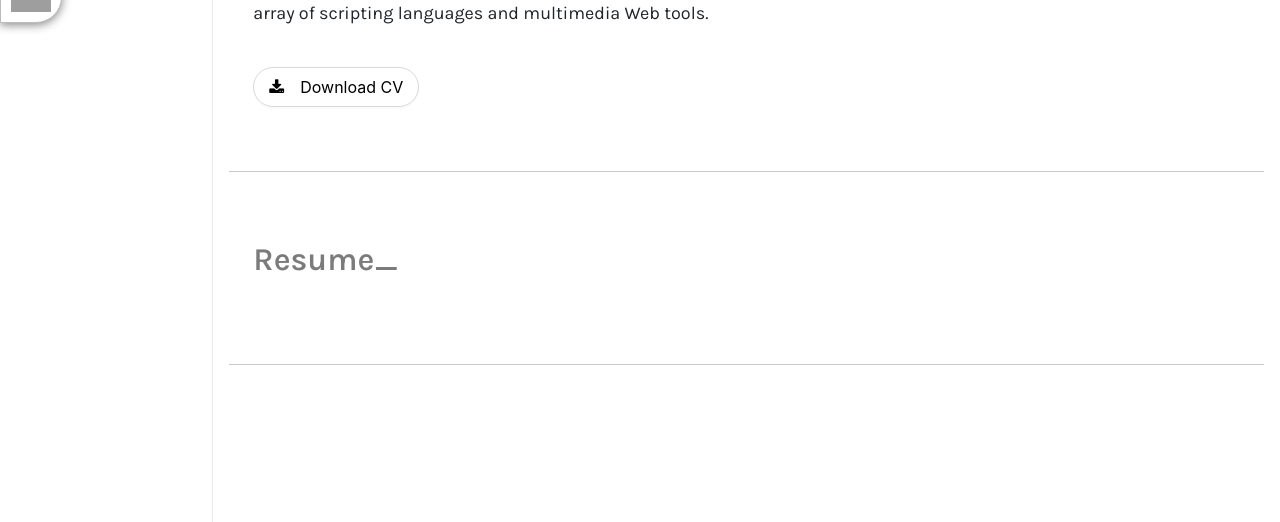
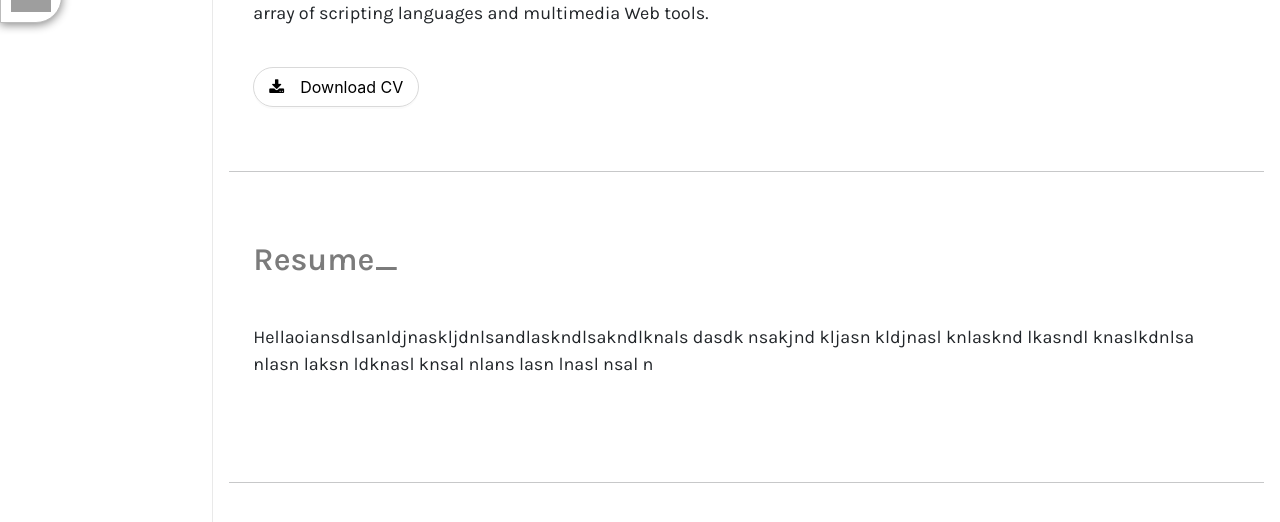
Before and after one commit to GavinDmello97/my-portfolio, a React (Create React App) app: page /main/ in a window 1280 px wide. Shown: the part 757-1279 px from the top of the page. Built offline with nearby package versions, Linux system fonts and the light colour scheme; grey boxes are pictures that could not be loaded.

Commit message:
added timed animation on view

```diff
--- a/src/config/dataset.ts
+++ b/src/config/dataset.ts
@@ -28,7 +28,7 @@ export const USER: User = {
           the best practices in Product Development. Fast learner, hard worker and team player
           who is proficient in an array of scripting languages and multimedia Web tools.`,
   resume: {
-    bio: "",
+    bio: "Hellaoiansdlsanldjnaskljdnlsandlaskndlsakndlknals dasdk nsakjnd kljasn kldjnasl knlasknd lkasndl knaslkdnlsa nlasn laksn ldknasl knsal nlans lasn lnasl nsal n",
     education: [
       {
         university_name: "University of Massachusetts, Dartmouth",
--- a/src/screens/Profile/ProfileAbout.tsx
+++ b/src/screens/Profile/ProfileAbout.tsx
@@ -3,7 +3,7 @@ import { Button } from "antd";
 import Generic from "../../components/generic/Generic";
 import { MutableRefObject, useRef, useState } from "react";
 import useIntersection from "../../components/generic/useIntersection";
-import { motion } from "framer-motion";
+import { motion, useAnimation } from "framer-motion";
 
 type ProfileAboutType = {
   aboutMe: string | null;
@@ -17,10 +17,11 @@ const ProfileAbout = ({ aboutMe = "", className = "" }: ProfileAboutType) => {
     ref as MutableRefObject<HTMLDivElement>,
     "0px"
   ); // Trigger as soon as the element becomes visible
+  const controls = useAnimation();
 
   if (inViewport && !isInViewport) {
-    console.log("About", inViewport, isInViewport);
     setViewStatus(true);
+    controls.start({ opacity: 1, transform: "translateX(0px)" });
   }
 
   return (
@@ -38,7 +39,7 @@ const ProfileAbout = ({ aboutMe = "", className = "" }: ProfileAboutType) => {
         > */}
         <motion.div
           initial={{ opacity: 0, transform: "translateX(300px)" }}
-          animate={{ opacity: 1, transform: "translateX(0px)" }}
+          animate={controls}
           transition={{ duration: 2 }}
         >
           <p className="col-12 py-4">{aboutMe}</p>
--- a/src/screens/Profile/ProfileResume.tsx
+++ b/src/screens/Profile/ProfileResume.tsx
@@ -4,9 +4,10 @@ import Generic from "../../components/generic/Generic";
 import { UserResume } from "../../config/types";
 import { useState, useRef, MutableRefObject } from "react";
 import useIntersection from "../../components/generic/useIntersection";
+import { motion, useAnimation } from "framer-motion";
 
 type ProfileAboutType = {
-  resume: UserResume | null;
+  resume: UserResume;
   className?: string;
 };
 
@@ -17,16 +18,27 @@ const ProfileAbout = ({ resume, className = "" }: ProfileAboutType) => {
     ref as MutableRefObject<HTMLDivElement>,
     "0px"
   ); // Trigger as soon as the element becomes visible
+  const controls = useAnimation();
 
   if (inViewport && !isInViewport) {
-    console.log("Resume", inViewport, isInViewport);
     setViewStatus(true);
+    controls.start({ opacity: 1, transform: "translateX(0px)" });
   }
 
+  const { bio } = resume;
   return (
     <div className={classNames("col-10 px-3  profile-about", className)}>
       <div className="col-12 container py-5" ref={ref}>
         <Generic.AnimatedText text={"Resume_"} viewPortVisible={isInViewport} />
+        {bio && (
+          <motion.div
+            initial={{ opacity: 0, transform: "translateX(300px)" }}
+            animate={controls}
+            transition={{ duration: 2 }}
+          >
+            <p className="col-12 py-4">{bio}</p>
+          </motion.div>
+        )}
       </div>
       <hr></hr>
     </div>
```
